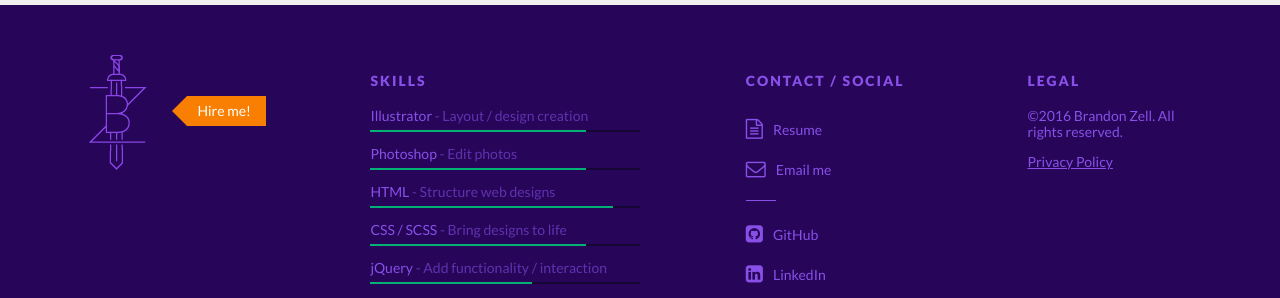
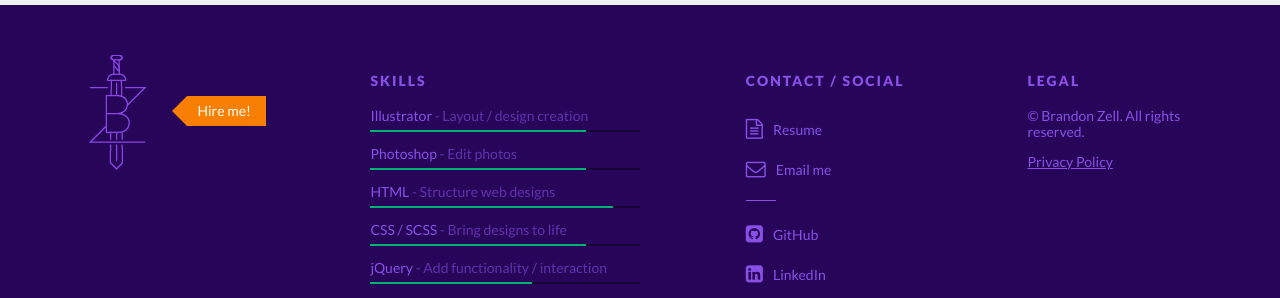
Before and after one commit to bzle/brandonz-me, a Jekyll site: the page built from index.html, in a window 1280 px wide and 900 px high, scrolled down 1837 px. Shown: the part 437-735 px from the top of the window. Built offline with Jekyll 4.4.1, drawn with Linux system fonts in a browser that asks for light colours; nearby versions of some CDN libraries.

Commit message:
Updated '/_includes/footer.html' via CloudCannon

```diff
--- a/_includes/footer.html
+++ b/_includes/footer.html
@@ -46,7 +46,7 @@
         </div>
         <div class="grid__item one-sixth push--one-third">
             <h4>LEGAL</h4>
-            <p>©2016 Brandon Zell. All rights reserved.</p>
+            <p>©<span class="copyright-year"></span> Brandon Zell. All rights reserved.</p>
             <a href="#">Privacy Policy</a>
         </div>
     </div>
```
